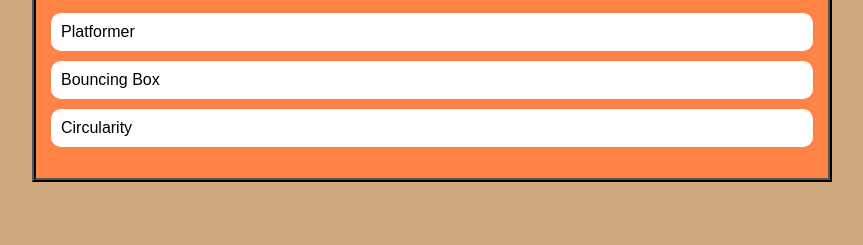
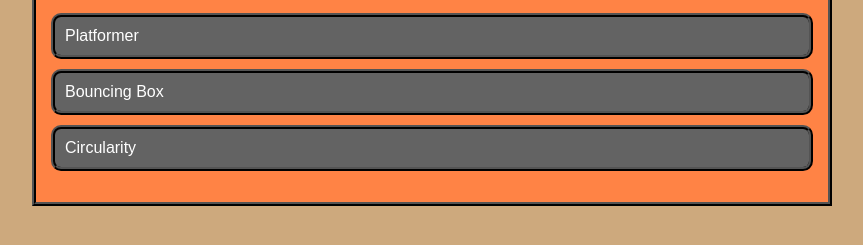
Before and after one commit to Z-K-729/Z-K-729.github.io, a plain HTML site: page portfolio.html in a window 1280 px wide. Shown: the part 153-398 px from the top of the page, without its empty margins (208-1071 px from the left). Drawn offline with Linux system fonts and the light colour scheme.

Commit message:
8/18 update

```diff
--- a/style.css
+++ b/style.css
@@ -90,17 +90,18 @@ h2, h3 {
 }
 
 #portfolio li {
-    background: #ffffff;
+    background: #636363;
     padding: 10px;
     border-radius: 10px;
     margin-bottom: 10px;
+    border: 4px rgb(0,0,0) ridge;
 }
 
 #portfolio li:hover {
-    background: #eee;
+    background: #ffffff;
 }
 
 #portfolio a {
     text-decoration: none;
-    color: black;
+    color: white;
 }
```
